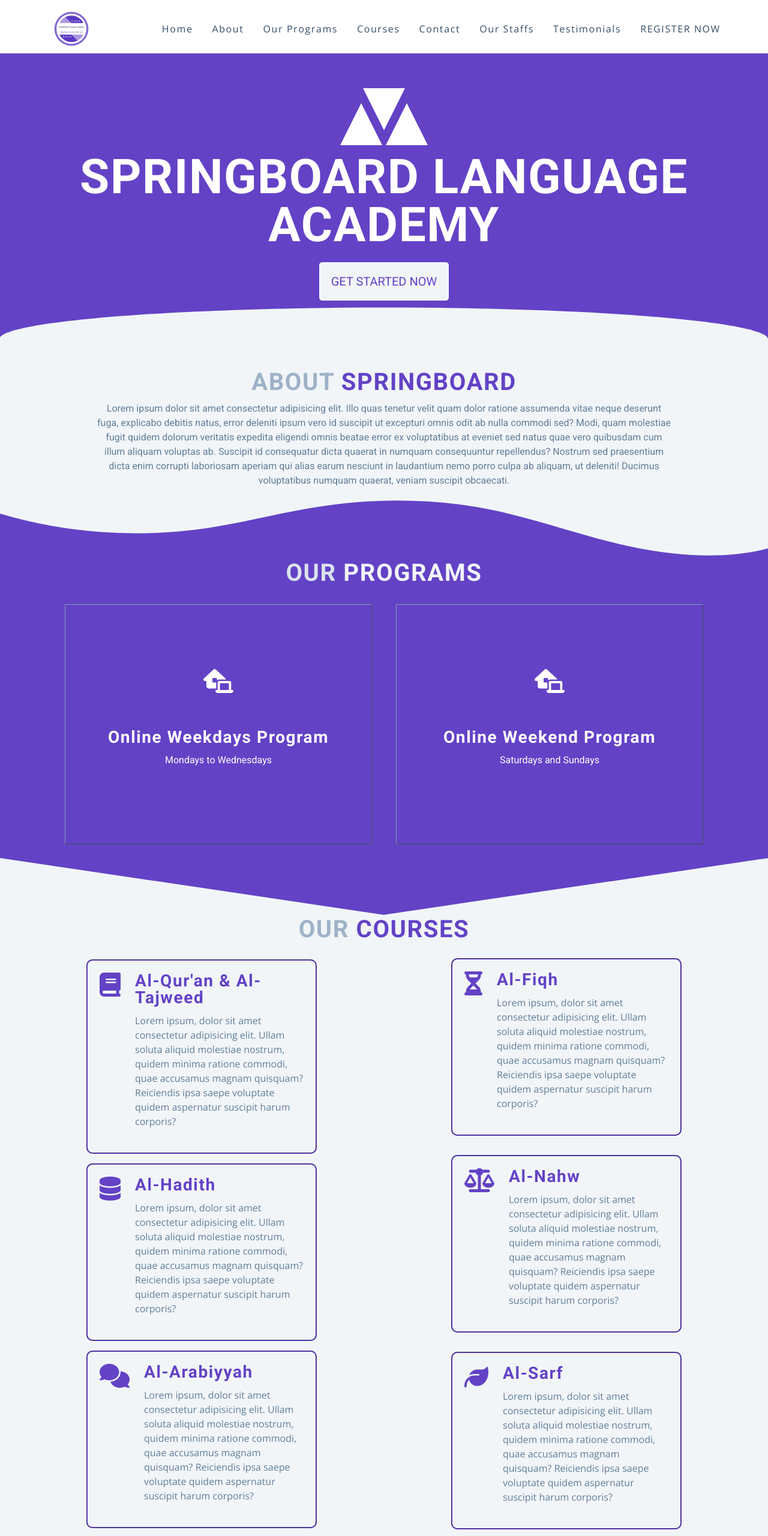
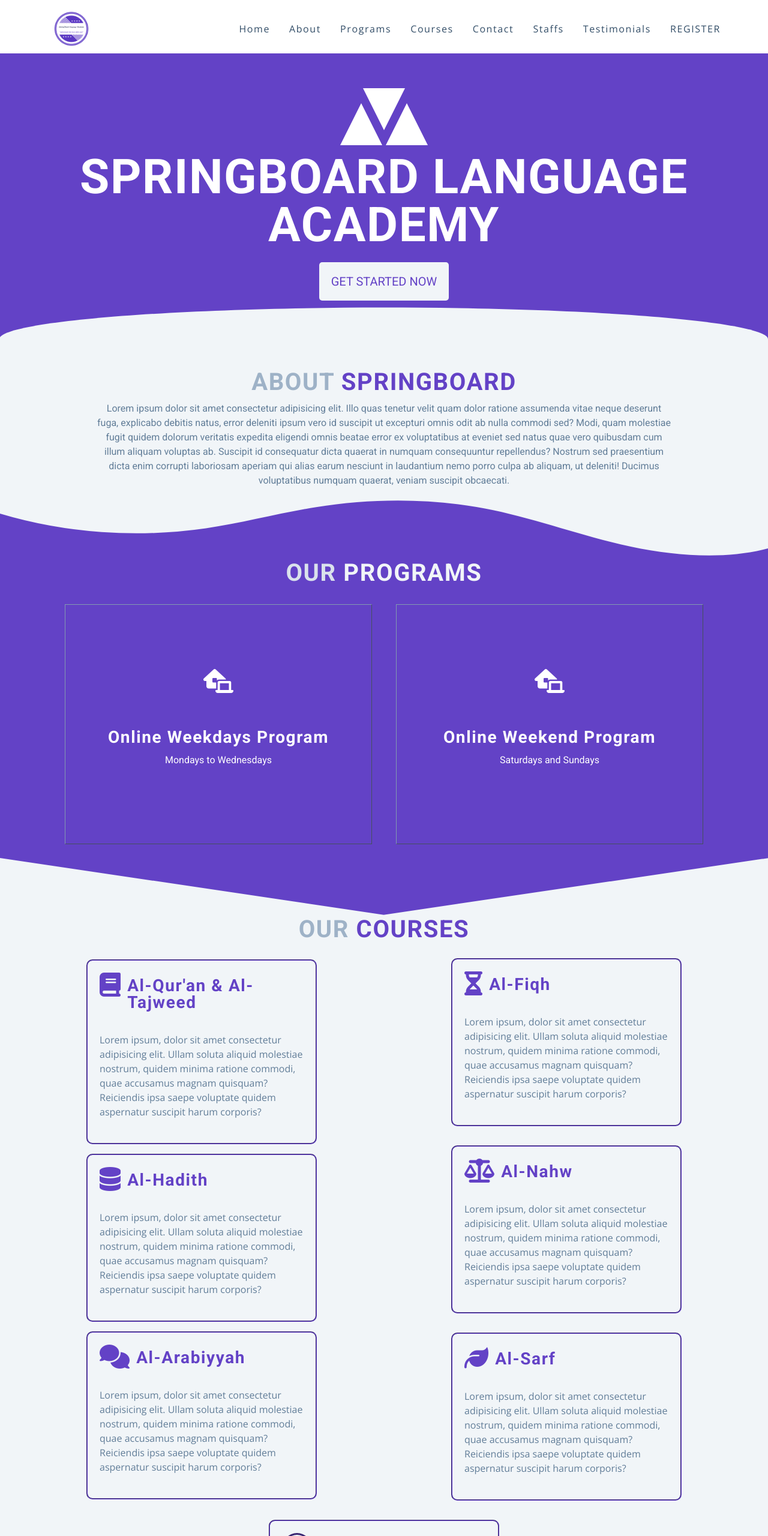
Before and after one commit to kishky101/SpringBoard-Language-Academy, a plain HTML site: page index.html in a window 1280 px wide. Shown: the top 2560 px of the page at 60% size. Drawn offline with nearby package versions, Linux system fonts and the light colour scheme.

Commit message:
modifying necessary parts

```diff
--- a/index.html
+++ b/index.html
@@ -1,5 +1,6 @@
 <!DOCTYPE html>
 <html lang="en">
+
 <head>
   <meta charset="UTF-8" />
   <meta name="viewport" content="width=device-width, initial-scale=1.0" />
@@ -10,12 +11,13 @@
   <!-- styles -->
   <link rel="stylesheet" href="styles.css" />
 </head>
+
 <body>
   <nav>
     <div class="nav-center nav_item">
       <!-- nav header -->
       <div class="nav-header">
-          <a href="index.html"><img src="./images/logo_transparent1.png" alt="logo" class="logo" ></a>
+        <a href="index.html"><img src="./images/logo_transparent1.png" alt="logo" class="logo"></a>
         <!-- <button class="nav-toggle show">
             <i class="fa fa-bars" aria-hidden="true"></i>
           </button>
@@ -37,7 +39,7 @@
           <a href="#About">about</a>
         </li>
         <li>
-            <a href="#program">Our Programs</a>
+          <a href="#program">Programs</a>
         </li>
         <li>
           <a href="#courses">courses</a>
@@ -45,9 +47,9 @@
         <li>
           <a href="#contact">contact</a>
         </li>
-          <li><a href="#">our staffs</a></li>
+        <li><a href="#">staffs</a></li>
         <li><a href="#">testimonials</a></li>
-            <li><a href="#">REGISTER NOW</a></li>
+        <li><a href="#">REGISTER</a></li>
       </ul>
       <!-- social media -->
       <!-- <ul class="social-icons">
@@ -144,7 +146,9 @@
         </div>
         <div class="custom-shape-divider-top-1660727270">
           <svg data-name="Layer 1" xmlns="http://www.w3.org/2000/svg" viewBox="0 0 1200 120" preserveAspectRatio="none">
-              <path d="M321.39,56.44c58-10.79,114.16-30.13,172-41.86,82.39-16.72,168.19-17.73,250.45-.39C823.78,31,906.67,72,985.66,92.83c70.05,18.48,146.53,26.09,214.34,3V0H0V27.35A600.21,600.21,0,0,0,321.39,56.44Z" class="shape-fill"></path>
+            <path
+              d="M321.39,56.44c58-10.79,114.16-30.13,172-41.86,82.39-16.72,168.19-17.73,250.45-.39C823.78,31,906.67,72,985.66,92.83c70.05,18.48,146.53,26.09,214.34,3V0H0V27.35A600.21,600.21,0,0,0,321.39,56.44Z"
+              class="shape-fill"></path>
           </svg>
         </div>
         <div class="custom-shape-divider-bottom-1660734186">
@@ -162,9 +166,11 @@
       <div class="course_list">
         <div class="divide_1">
           <div class="course_card">
+            <div class="icon_subject_name">
               <i class="fa fa-book"></i>
+              <h3>Al-qur'an &amp; Al-tajweed</h3>
+            </div>
             <div class="quran_section">
-                <h3>Al-qur'an &amp; Al-tajweed</h3>
               <p>Lorem ipsum, dolor sit amet consectetur adipisicing elit.
                 Ullam soluta aliquid molestiae nostrum, quidem minima ratione commodi,
                 quae accusamus magnam quisquam?
@@ -173,9 +179,11 @@
             </div>
           </div>
           <div class="course_card">
+            <div class="icon_subject_name">
               <i class="fas fa-database"></i>
+              <h3>Al-hadith</h3>
+            </div>
             <div class="quran_section">
-                <h3>Al-hadith</h3>
               <p>Lorem ipsum, dolor sit amet consectetur adipisicing elit.
                 Ullam soluta aliquid molestiae nostrum, quidem minima ratione commodi,
                 quae accusamus magnam quisquam?
@@ -184,9 +192,11 @@
             </div>
           </div>
           <div class="course_card">
+            <div class="icon_subject_name">
               <i class="fa fa-comments"></i>
-              <div class="hadith_section">
               <h3>Al-Arabiyyah</h3>
+            </div>
+            <div class="quran_section">
               <p>Lorem ipsum, dolor sit amet consectetur adipisicing elit.
                 Ullam soluta aliquid molestiae nostrum, quidem minima ratione commodi,
                 quae accusamus magnam quisquam?
@@ -197,9 +207,11 @@
         </div>
         <div class="divide_2">
           <div class="course_card">
+            <div class="icon_subject_name">
               <i class="fa fa-hourglass-half" aria-hidden="true"></i>
+              <h3>Al-fiqh</h3>
+            </div>
             <div class="quran_section">
-                <h3>Al-fiqh</h3>
               <p>Lorem ipsum, dolor sit amet consectetur adipisicing elit.
                 Ullam soluta aliquid molestiae nostrum, quidem minima ratione commodi,
                 quae accusamus magnam quisquam?
@@ -208,9 +220,11 @@
             </div>
           </div>
           <div class="course_card">
+            <div class="icon_subject_name">
               <i class="fa fa-balance-scale"></i>
+              <h3>Al-nahw</h3>
+            </div>
             <div class="quran_section">
-                <h3>Al-nahw</h3>
               <p>Lorem ipsum, dolor sit amet consectetur adipisicing elit.
                 Ullam soluta aliquid molestiae nostrum, quidem minima ratione commodi,
                 quae accusamus magnam quisquam?
@@ -219,9 +233,11 @@
             </div>
           </div>
           <div class="course_card">
+            <div class="icon_subject_name">
               <i class="fas fa-leaf"></i>
+              <h3>Al-sarf</h3>
+            </div>
             <div class="quran_section">
-                <h3>Al-sarf</h3>
               <p>Lorem ipsum, dolor sit amet consectetur adipisicing elit.
                 Ullam soluta aliquid molestiae nostrum, quidem minima ratione commodi,
                 quae accusamus magnam quisquam?
@@ -232,9 +248,11 @@
         </div>
         <div class="divide_3">
           <div class="course_card">
+            <div class="icon_subject_name">
               <span class="circle-icon"><i class="fas fa-ellipsis-h"></i></span>
+              <h3>and lots more ...</h3>
+            </div>
             <div class="quran_section">
-                <h3>and lots more ...</h3>
               <p>Lorem ipsum, dolor sit amet consectetur adipisicing elit.
                 Ullam soluta aliquid molestiae nostrum, quidem minima ratione commodi,
                 quae accusamus magnam quisquam?
@@ -246,9 +264,15 @@
       </div>
       <div class="custom-shape-divider-bottom-1660771490">
         <svg data-name="Layer 1" xmlns="http://www.w3.org/2000/svg" viewBox="0 0 1200 120" preserveAspectRatio="none">
-              <path d="M0,0V46.29c47.79,22.2,103.59,32.17,158,28,70.36-5.37,136.33-33.31,206.8-37.5C438.64,32.43,512.34,53.67,583,72.05c69.27,18,138.3,24.88,209.4,13.08,36.15-6,69.85-17.84,104.45-29.34C989.49,25,1113-14.29,1200,52.47V0Z" opacity=".25" class="shape-fill"></path>
-              <path d="M0,0V15.81C13,36.92,27.64,56.86,47.69,72.05,99.41,111.27,165,111,224.58,91.58c31.15-10.15,60.09-26.07,89.67-39.8,40.92-19,84.73-46,130.83-49.67,36.26-2.85,70.9,9.42,98.6,31.56,31.77,25.39,62.32,62,103.63,73,40.44,10.79,81.35-6.69,119.13-24.28s75.16-39,116.92-43.05c59.73-5.85,113.28,22.88,168.9,38.84,30.2,8.66,59,6.17,87.09-7.5,22.43-10.89,48-26.93,60.65-49.24V0Z" opacity=".5" class="shape-fill"></path>
-              <path d="M0,0V5.63C149.93,59,314.09,71.32,475.83,42.57c43-7.64,84.23-20.12,127.61-26.46,59-8.63,112.48,12.24,165.56,35.4C827.93,77.22,886,95.24,951.2,90c86.53-7,172.46-45.71,248.8-84.81V0Z" class="shape-fill"></path>
+          <path
+            d="M0,0V46.29c47.79,22.2,103.59,32.17,158,28,70.36-5.37,136.33-33.31,206.8-37.5C438.64,32.43,512.34,53.67,583,72.05c69.27,18,138.3,24.88,209.4,13.08,36.15-6,69.85-17.84,104.45-29.34C989.49,25,1113-14.29,1200,52.47V0Z"
+            opacity=".25" class="shape-fill"></path>
+          <path
+            d="M0,0V15.81C13,36.92,27.64,56.86,47.69,72.05,99.41,111.27,165,111,224.58,91.58c31.15-10.15,60.09-26.07,89.67-39.8,40.92-19,84.73-46,130.83-49.67,36.26-2.85,70.9,9.42,98.6,31.56,31.77,25.39,62.32,62,103.63,73,40.44,10.79,81.35-6.69,119.13-24.28s75.16-39,116.92-43.05c59.73-5.85,113.28,22.88,168.9,38.84,30.2,8.66,59,6.17,87.09-7.5,22.43-10.89,48-26.93,60.65-49.24V0Z"
+            opacity=".5" class="shape-fill"></path>
+          <path
+            d="M0,0V5.63C149.93,59,314.09,71.32,475.83,42.57c43-7.64,84.23-20.12,127.61-26.46,59-8.63,112.48,12.24,165.56,35.4C827.93,77.22,886,95.24,951.2,90c86.53-7,172.46-45.71,248.8-84.81V0Z"
+            class="shape-fill"></path>
         </svg>
       </div>
     </div>
@@ -341,7 +365,7 @@
           </div>
         </div>
       </div>
-        <div class="panel" >
+      <div class="panel">
         <div class="inner-container_1">
           <div class="image-container_1">
             <div class="image-container_2">
@@ -363,9 +387,15 @@
       </div>
       <div class="custom-shape-divider-top-1660813535">
         <svg data-name="Layer 1" xmlns="http://www.w3.org/2000/svg" viewBox="0 0 1200 120" preserveAspectRatio="none">
-              <path d="M0,0V46.29c47.79,22.2,103.59,32.17,158,28,70.36-5.37,136.33-33.31,206.8-37.5C438.64,32.43,512.34,53.67,583,72.05c69.27,18,138.3,24.88,209.4,13.08,36.15-6,69.85-17.84,104.45-29.34C989.49,25,1113-14.29,1200,52.47V0Z" opacity=".25" class="shape-fill"></path>
-              <path d="M0,0V15.81C13,36.92,27.64,56.86,47.69,72.05,99.41,111.27,165,111,224.58,91.58c31.15-10.15,60.09-26.07,89.67-39.8,40.92-19,84.73-46,130.83-49.67,36.26-2.85,70.9,9.42,98.6,31.56,31.77,25.39,62.32,62,103.63,73,40.44,10.79,81.35-6.69,119.13-24.28s75.16-39,116.92-43.05c59.73-5.85,113.28,22.88,168.9,38.84,30.2,8.66,59,6.17,87.09-7.5,22.43-10.89,48-26.93,60.65-49.24V0Z" opacity=".5" class="shape-fill"></path>
-              <path d="M0,0V5.63C149.93,59,314.09,71.32,475.83,42.57c43-7.64,84.23-20.12,127.61-26.46,59-8.63,112.48,12.24,165.56,35.4C827.93,77.22,886,95.24,951.2,90c86.53-7,172.46-45.71,248.8-84.81V0Z" class="shape-fill"></path>
+          <path
+            d="M0,0V46.29c47.79,22.2,103.59,32.17,158,28,70.36-5.37,136.33-33.31,206.8-37.5C438.64,32.43,512.34,53.67,583,72.05c69.27,18,138.3,24.88,209.4,13.08,36.15-6,69.85-17.84,104.45-29.34C989.49,25,1113-14.29,1200,52.47V0Z"
+            opacity=".25" class="shape-fill"></path>
+          <path
+            d="M0,0V15.81C13,36.92,27.64,56.86,47.69,72.05,99.41,111.27,165,111,224.58,91.58c31.15-10.15,60.09-26.07,89.67-39.8,40.92-19,84.73-46,130.83-49.67,36.26-2.85,70.9,9.42,98.6,31.56,31.77,25.39,62.32,62,103.63,73,40.44,10.79,81.35-6.69,119.13-24.28s75.16-39,116.92-43.05c59.73-5.85,113.28,22.88,168.9,38.84,30.2,8.66,59,6.17,87.09-7.5,22.43-10.89,48-26.93,60.65-49.24V0Z"
+            opacity=".5" class="shape-fill"></path>
+          <path
+            d="M0,0V5.63C149.93,59,314.09,71.32,475.83,42.57c43-7.64,84.23-20.12,127.61-26.46,59-8.63,112.48,12.24,165.56,35.4C827.93,77.22,886,95.24,951.2,90c86.53-7,172.46-45.71,248.8-84.81V0Z"
+            class="shape-fill"></path>
         </svg>
       </div>
     </div>
@@ -401,9 +431,15 @@
 
       <div class="custom-shape-divider-top-1660813535">
         <svg data-name="Layer 1" xmlns="http://www.w3.org/2000/svg" viewBox="0 0 1200 120" preserveAspectRatio="none">
-                <path d="M0,0V46.29c47.79,22.2,103.59,32.17,158,28,70.36-5.37,136.33-33.31,206.8-37.5C438.64,32.43,512.34,53.67,583,72.05c69.27,18,138.3,24.88,209.4,13.08,36.15-6,69.85-17.84,104.45-29.34C989.49,25,1113-14.29,1200,52.47V0Z" opacity=".25" class="shape-fill"></path>
-                <path d="M0,0V15.81C13,36.92,27.64,56.86,47.69,72.05,99.41,111.27,165,111,224.58,91.58c31.15-10.15,60.09-26.07,89.67-39.8,40.92-19,84.73-46,130.83-49.67,36.26-2.85,70.9,9.42,98.6,31.56,31.77,25.39,62.32,62,103.63,73,40.44,10.79,81.35-6.69,119.13-24.28s75.16-39,116.92-43.05c59.73-5.85,113.28,22.88,168.9,38.84,30.2,8.66,59,6.17,87.09-7.5,22.43-10.89,48-26.93,60.65-49.24V0Z" opacity=".5" class="shape-fill"></path>
-                <path d="M0,0V5.63C149.93,59,314.09,71.32,475.83,42.57c43-7.64,84.23-20.12,127.61-26.46,59-8.63,112.48,12.24,165.56,35.4C827.93,77.22,886,95.24,951.2,90c86.53-7,172.46-45.71,248.8-84.81V0Z" class="shape-fill"></path>
+          <path
+            d="M0,0V46.29c47.79,22.2,103.59,32.17,158,28,70.36-5.37,136.33-33.31,206.8-37.5C438.64,32.43,512.34,53.67,583,72.05c69.27,18,138.3,24.88,209.4,13.08,36.15-6,69.85-17.84,104.45-29.34C989.49,25,1113-14.29,1200,52.47V0Z"
+            opacity=".25" class="shape-fill"></path>
+          <path
+            d="M0,0V15.81C13,36.92,27.64,56.86,47.69,72.05,99.41,111.27,165,111,224.58,91.58c31.15-10.15,60.09-26.07,89.67-39.8,40.92-19,84.73-46,130.83-49.67,36.26-2.85,70.9,9.42,98.6,31.56,31.77,25.39,62.32,62,103.63,73,40.44,10.79,81.35-6.69,119.13-24.28s75.16-39,116.92-43.05c59.73-5.85,113.28,22.88,168.9,38.84,30.2,8.66,59,6.17,87.09-7.5,22.43-10.89,48-26.93,60.65-49.24V0Z"
+            opacity=".5" class="shape-fill"></path>
+          <path
+            d="M0,0V5.63C149.93,59,314.09,71.32,475.83,42.57c43-7.64,84.23-20.12,127.61-26.46,59-8.63,112.48,12.24,165.56,35.4C827.93,77.22,886,95.24,951.2,90c86.53-7,172.46-45.71,248.8-84.81V0Z"
+            class="shape-fill"></path>
         </svg>
       </div>
     </div>
@@ -424,7 +460,8 @@
     </div>
     <div class="custom-shape-divider-top-1660983039">
       <svg data-name="Layer 1" xmlns="http://www.w3.org/2000/svg" viewBox="0 0 1200 120" preserveAspectRatio="none">
-            <path d="M602.45,3.86h0S572.9,116.24,281.94,120H923C632,116.24,602.45,3.86,602.45,3.86Z" class="shape-fill"></path>
+        <path d="M602.45,3.86h0S572.9,116.24,281.94,120H923C632,116.24,602.45,3.86,602.45,3.86Z" class="shape-fill">
+        </path>
       </svg>
     </div>
   </section>
@@ -434,14 +471,17 @@
   <address class="container7" id="contact">
     <div class="space">
       <h3>contact</h3>
-        <p><a href="mailto:springboardconcept@gmail.com"><i class="fa-solid fa-envelope-circle-check"></i>springboardconcept@gmail.com</a></p>
-        <p><a><i class="fa-solid fa-address-card"></i>falomo police barrack, ikoyi, lagos</a></p>
-        <p><a href="tel:+2348033938927"><i class="fa-solid fa-phone"></i> +2348033938927</a></p>
-        <p><a href="https://wa.me/2348033938927"><i class="fa-brands fa-whatsapp"></i> +2348033938927</a></p>
+      <p><a href="mailto:springboardconcept@gmail.com"><i
+            class="fa-solid fa-envelope-circle-check"></i>  springboardconcept@gmail.com</a></p>
+      <p><a><i class="fa-solid fa-address-card"></i>  falomo police barrack, ikoyi, lagos</a></p>
+      <p><a href="tel:+2348033938927"><i class="fa-solid fa-phone"></i>  +2348033938927</a></p>
+      <p><a href="https://wa.me/2348033938927"><i class="fa-brands fa-whatsapp"></i>  +2348033938927</a></p>
     </div>
     <div class="custom-shape-divider-bottom-1660986087">
       <svg data-name="Layer 1" xmlns="http://www.w3.org/2000/svg" viewBox="0 0 1200 120" preserveAspectRatio="none">
-            <path d="M321.39,56.44c58-10.79,114.16-30.13,172-41.86,82.39-16.72,168.19-17.73,250.45-.39C823.78,31,906.67,72,985.66,92.83c70.05,18.48,146.53,26.09,214.34,3V0H0V27.35A600.21,600.21,0,0,0,321.39,56.44Z" class="shape-fill"></path>
+        <path
+          d="M321.39,56.44c58-10.79,114.16-30.13,172-41.86,82.39-16.72,168.19-17.73,250.45-.39C823.78,31,906.67,72,985.66,92.83c70.05,18.48,146.53,26.09,214.34,3V0H0V27.35A600.21,600.21,0,0,0,321.39,56.44Z"
+          class="shape-fill"></path>
       </svg>
     </div>
   </address>
@@ -449,7 +489,7 @@
 
   <!-- beginning of footer -->
 
-    <footer >
+  <footer>
     <div class="container8">
       <p> copyright <i class="fa fa-copyright"></i> SpringBoard Language Academy. All rights Reserved.</p>
       <p>Web Designed By <button class="kishky">kishky</button></p>
@@ -458,4 +498,5 @@
   <!-- javascript -->
   <script src="script.js"></script>
 </body>
+
 </html>
--- a/styles.css
+++ b/styles.css
@@ -329,6 +329,10 @@ nav {
     display: flex;
   }
 
+  .links.nav_list a{
+    white-space:nowrap;
+  }
+
   .nav_list {
     flex-direction: row;
     position: relative;
@@ -516,9 +520,9 @@ container 4 for bigger screens >800px
     width: 30vw;
   }
 
-  .container4 .quran_section {
-    width: 500px;
-  }
+  /* .container4 .quran_section {
+    /* width: 500px;
+  } */
 }
 
 /*
@@ -702,6 +706,7 @@ media query for smaller screens <350px
   .container7 p,
   a {
     font-size: 0.75rem;
+    white-space: nowrap;
   }
 }
 
@@ -953,12 +958,22 @@ container 4
 
 .course_card {
   display: flex;
+  flex-direction: column;
   width: 90vw;
   gap: 1.5rem;
   border: 2px groove var(--clr-primary-8);
   margin: 1rem;
   border-radius: 10px;
   padding: 20px;
+}
+
+.icon_subject_name {
+  display: flex;
+  gap: 0.7rem;
+}
+
+.icon_subject_name h3 {
+  margin-top: 00.5rem;
 }
 
 .container4 i {
```
Lines whose indentation alone changed are shown as unchanged.
